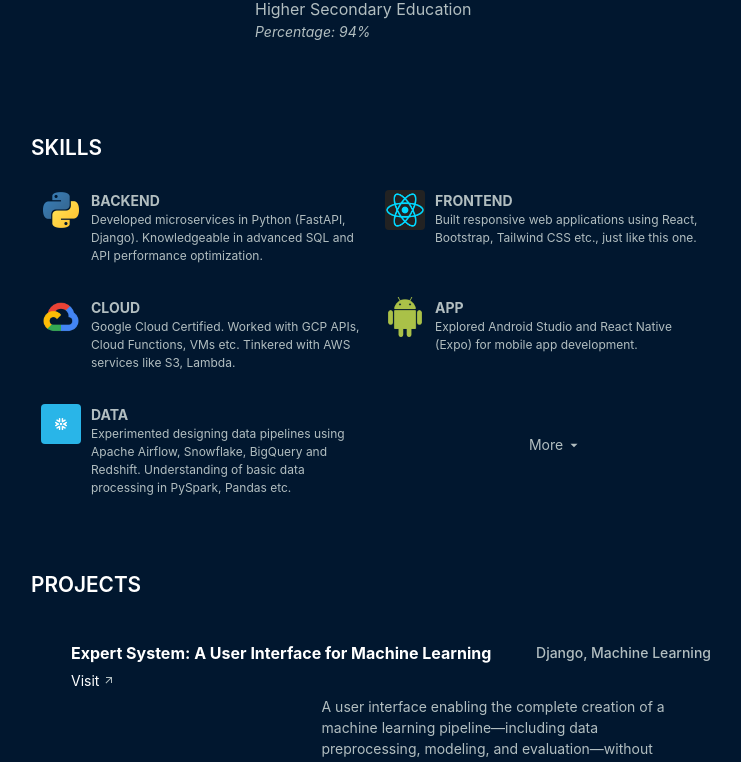
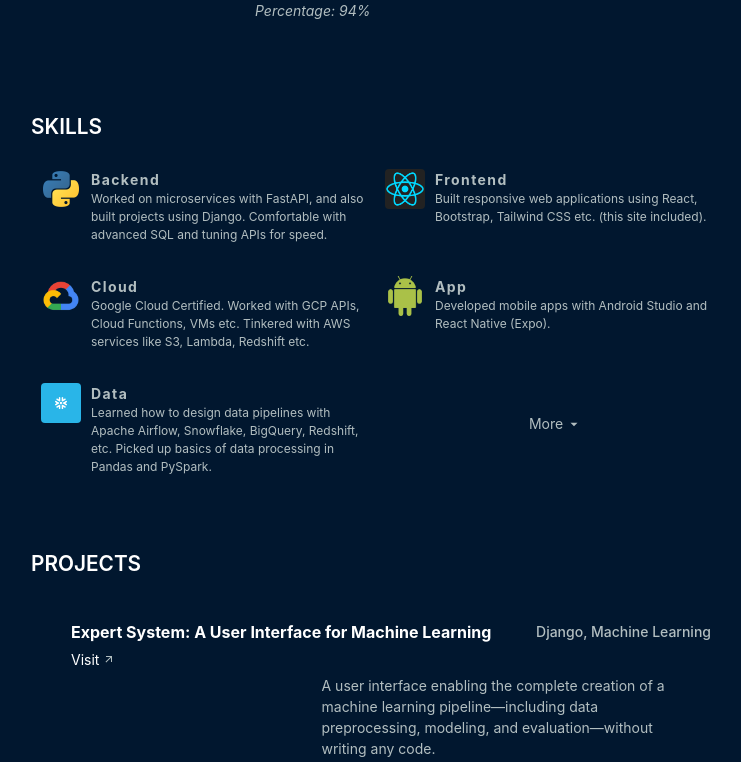
Before and after one commit to akshay-rajan/akshay-rajan.github.io, a React (Vite) app: page / in a window 1280 px wide. Shown: the part 1200-1962 px from the top of the page, without its empty margins (473-1214 px from the left). Built offline with nearby package versions, Linux system fonts and the light colour scheme.

Commit message:
Update content

```diff
--- a/src/config.json
+++ b/src/config.json
@@ -35,7 +35,7 @@
       "company": "Quantiphi",
       "year": "2025 July - Present",
       "description": [
-        "Building APIs using Python."
+        "Designed scalable REST APIs using FastAPI as part of a large-scale microservices architecture, with deployment on Google Cloud Platform and comprehensive unit test coverage."
       ],
       "link": "https://quantiphi.com/"
     },
@@ -45,7 +45,6 @@
       "company": "Quantiphi",
       "year": "2025 Jan - 2025 June",
       "description": [
-        "Designed scalable REST APIs using FastAPI as part of a large-scale microservices architecture, with deployment on Google Cloud Platform and comprehensive unit test coverage.",
         "Designed and implemented a fully automated data migration pipeline leveraging AWS S3, Snowflake, Google BigQuery, Apache Airflow, and PySpark for seamless data movement, transformation, and orchestration.",
         "Underwent comprehensive training on Data Engineering, guided by experienced leaders and senior developers."
       ],
@@ -69,27 +68,27 @@
       {
         "title": "Backend",
         "logo": "/resume/python.png",
-        "description": "Developed microservices in Python (FastAPI, Django). Knowledgeable in advanced SQL and API performance optimization."
+        "description": "Worked on microservices with FastAPI, and also built projects using Django. Comfortable with advanced SQL and tuning APIs for speed."
       },
       {
         "title": "Frontend",
         "logo": "/resume/react.png",
-        "description": "Built responsive web applications using React, Bootstrap, Tailwind CSS etc., just like this one."
+        "description": "Built responsive web applications using React, Bootstrap, Tailwind CSS etc. (this site included)."
       },
       {
         "title": "Cloud",
         "logo": "/resume/gcp.png",
-        "description": "Google Cloud Certified. Worked with GCP APIs, Cloud Functions, VMs etc. Tinkered with AWS services like S3, Lambda."
+        "description": "Google Cloud Certified. Worked with GCP APIs, Cloud Functions, VMs etc. Tinkered with AWS services like S3, Lambda, Redshift etc."
       },
       {
         "title": "App",
         "logo": "/resume/android.png",
-        "description": "Explored Android Studio and React Native (Expo) for mobile app development."
+        "description": "Developed mobile apps with Android Studio and React Native (Expo)."
       },
       {
         "title": "Data",
         "logo": "/resume/snowflake.jpg",
-        "description": "Experimented designing data pipelines using Apache Airflow, Snowflake, BigQuery and Redshift. Understanding of basic data processing in PySpark, Pandas etc."
+        "description": "Learned how to design data pipelines with Apache Airflow, Snowflake, BigQuery, Redshift, etc. Picked up basics of data processing in Pandas and PySpark."
       }
     ],
     "other": {
--- a/src/styles/_achievements.scss
+++ b/src/styles/_achievements.scss
@@ -20,7 +20,7 @@
       align-items: center;
 
       &:hover {
-        color: $highlight-color;
+        color: $primary-color;
       }
     }
     .achievement-icon {
--- a/src/styles/_certifications.scss
+++ b/src/styles/_certifications.scss
@@ -24,6 +24,8 @@
 
   .certificate-link {
       &:hover {
+        color: $primary-color;
+
         svg {
           margin-left: 7px;
           opacity: 1;
--- a/src/styles/_navigation.scss
+++ b/src/styles/_navigation.scss
@@ -16,12 +16,12 @@
 
       &::before {
         content: '';
-        display: inline-block;   // inline so it sits before text
+        display: inline-block;
         width: 0;
         height: 2px;
         background-color: $primary-color;
         margin-right: 8px;
-        vertical-align: middle;  // aligns with text
+        vertical-align: middle;
         transition: 0.2s ease-in-out;
       }
 
--- a/src/styles/_skills.scss
+++ b/src/styles/_skills.scss
@@ -37,7 +37,7 @@
         .skill-title {
           font-size: 14px;
           font-weight: bold;
-          text-transform: uppercase;
+          letter-spacing: 0.1em;
         }
 
         .skill-desc {
@@ -97,6 +97,7 @@
       margin-bottom: 10px;
       display: flex;
       flex-direction: column;
+
       .category-name {
         font-weight: bold;
         margin-right: 10px;
```
